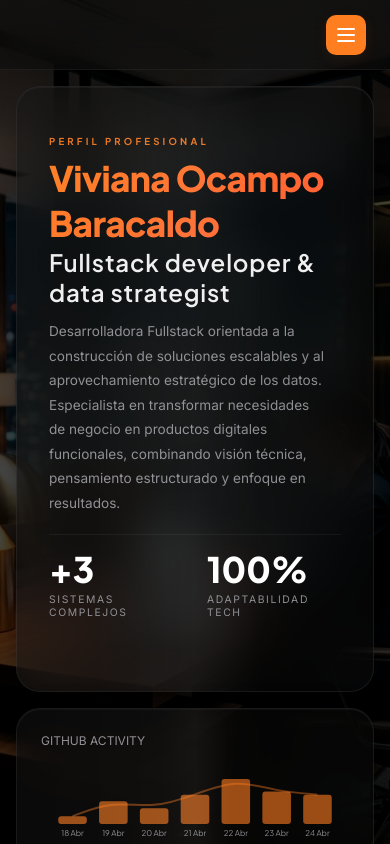
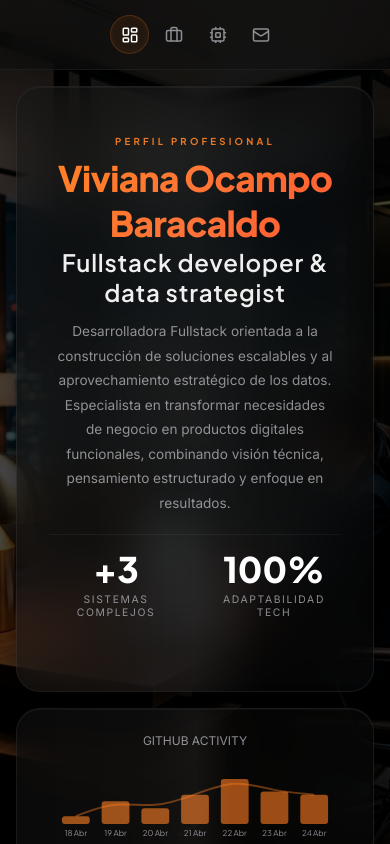
Before and after one commit to YURIVIVIANAOCAMPO/portfolio, a Next.js app: page / in a window 390 px wide. Built offline with nearby package versions, Linux system fonts and the light colour scheme.

Commit message:
feat: implement dashboard widgets and contact section components

```diff
--- a/components/Contact/Contact.module.css
+++ b/components/Contact/Contact.module.css
@@ -111,8 +111,34 @@
 }
 
 @media (max-width: 768px) {
+  .section {
+    padding: 40px 1rem 0 1rem;
+  }
   .contactGrid {
     grid-template-columns: 1fr;
+    text-align: center;
+    gap: 1rem;
+  }
+  .contactInfoCard {
+    display: flex;
+    flex-direction: column;
+    align-items: center;
+    text-align: center;
+    width: 100%;
+    padding: 1.5rem 1rem;
+  }
+  .contactInfoCard h3, .contactInfoCard p {
+    text-align: center;
+    width: 100%;
+  }
+  .emailBox {
+    justify-content: center;
+    width: 100%;
+    font-size: 0.8rem;
+    padding: 0.8rem;
+  }
+  .social {
+    gap: 1.5rem;
   }
 }
 
--- a/components/Contact/Contact.tsx
+++ b/components/Contact/Contact.tsx
@@ -32,7 +32,7 @@ export default function Contact() {
                   <Github size={20} />
                   <span>GitHub</span>
                 </a>
-                <a href="https://wa.me/qr/CP2RVC7ELC3SE1" target="_blank" className={styles.socialLink}>
+                <a href="https://wa.me/573174089448" target="_blank" className={styles.socialLink}>
                    <div className={styles.waIcon}>
                       <svg viewBox="0 0 24 24" width="20" height="20" fill="currentColor"><path d="M17.472 14.382c-.297-.149-1.758-.867-2.03-.967-.273-.099-.471-.148-.67.15-.197.297-.767.966-.94 1.164-.173.199-.347.223-.644.075-.297-.15-1.255-.463-2.39-1.475-.883-.788-1.48-1.761-1.653-2.059-.173-.297-.018-.458.13-.606.134-.133.298-.347.446-.52.149-.174.198-.298.298-.497.099-.198.05-.371-.025-.52-.075-.149-.669-1.612-.916-2.207-.242-.579-.487-.5-.669-.51-.173-.008-.371-.01-.57-.01-.198 0-.52.074-.792.372-.272.297-1.04 1.016-1.04 2.479 0 1.462 1.065 2.875 1.213 3.074.149.198 2.096 3.2 5.077 4.487.709.306 1.262.489 1.694.625.712.227 1.36.195 1.871.118.571-.085 1.758-.719 2.006-1.413.248-.694.248-1.289.173-1.413-.074-.124-.272-.198-.57-.347m-5.421 7.403h-.004a9.87 9.87 0 01-5.031-1.378l-.361-.214-3.741.982.998-3.648-.235-.374a9.86 9.86 0 01-1.51-5.26c.001-5.45 4.436-9.884 9.888-9.884 2.64 0 5.122 1.03 6.988 2.898a9.825 9.825 0 012.893 6.994c-.003 5.45-4.437 9.884-9.885 9.884m8.413-18.297A11.815 11.815 0 0012.05 0C5.495 0 .16 5.335.157 11.892c0 2.096.547 4.142 1.588 5.945L0 24l6.335-1.662c1.72.937 3.658 1.43 5.63 1.43h.004c6.554 0 11.89-5.335 11.893-11.893a11.821 11.821 0 00-3.48-8.413z"/></svg>
                    </div>
--- a/components/DashboardShell/DashboardShell.module.css
+++ b/components/DashboardShell/DashboardShell.module.css
@@ -23,7 +23,7 @@
   height: var(--topbar-height);
   padding: 0 4rem;
   display: flex;
-  justify-content: space-between;
+  justify-content: center;
   align-items: center;
   background: rgba(15, 15, 15, 0.4);
   backdrop-filter: blur(20px);
@@ -33,36 +33,12 @@
   position: relative;
 }
 
-.logoArea {
-  display: flex;
-  align-items: center;
-  gap: 1rem;
-  cursor: pointer;
-}
 
-.logoIcon {
-  width: 32px;
-  height: 32px;
-  background: var(--gradient-primary);
-  border-radius: 8px;
-}
 
-.logoText {
-  font-family: var(--font-heading);
-  font-weight: 800;
-  font-size: 1.25rem;
-  letter-spacing: 0.1rem;
-}
-
-.navSpacer {
-  flex: 1;
-}
-
-.desktopNav {
+.mainNav {
   display: flex;
   justify-content: center;
   gap: 1rem;
-  flex: 2; /* Give more space to the menu area */
 }
 
 .navLink {
@@ -90,13 +66,7 @@
   border: 1px solid rgba(255, 126, 32, 0.2);
 }
 
-.rightActions {
-  display: flex;
-  align-items: center;
-  justify-content: flex-end;
-  gap: 1.5rem;
-  flex: 1;
-}
+
 
 .mainContent {
   flex: 1;
@@ -115,17 +85,7 @@
   padding-bottom: 2rem;
 }
 
-.mobileToggle {
-  display: none;
-  background: var(--accent);
-  color: white;
-  width: 40px;
-  height: 40px;
-  border-radius: 10px;
-  justify-content: center;
-  align-items: center;
-  box-shadow: 0 4px 15px var(--accent-muted);
-}
+
 
 .backdrop {
   position: fixed;
@@ -138,23 +98,7 @@
   z-index: 40;
 }
 
-.userInfo {
-  display: flex;
-  align-items: center;
-  gap: 1.2rem;
-  background: rgba(255, 255, 255, 0.03);
-  padding: 0.4rem 0.6rem 0.4rem 1.2rem;
-  border-radius: 100px;
-  border: 1px solid rgba(255, 255, 255, 0.08);
-  backdrop-filter: blur(10px);
-  transition: all 0.3s ease;
-}
 
-.userInfo:hover {
-  background: rgba(255, 255, 255, 0.06);
-  border-color: rgba(255, 255, 255, 0.15);
-  transform: translateY(-1px);
-}
 
 .bellContainer {
   position: relative;
@@ -197,17 +141,7 @@
   75% { transform: rotate(10deg); }
 }
 
-.avatar {
-  width: 32px;
-  height: 32px;
-  background: var(--accent);
-  border-radius: 50%;
-  display: flex;
-  justify-content: center;
-  align-items: center;
-  font-weight: 700;
-  font-size: 0.8rem;
-}
+
 
 .grid {
   padding: 1.5rem 2rem 2rem 2rem;
@@ -251,66 +185,41 @@
 .span12 { grid-column: span 12; }
 .span6 { grid-column: span 6; }
 
-.mobileNav {
-  position: fixed;
-  top: var(--topbar-height);
-  left: 0;
-  right: 0;
-  background: rgba(10, 10, 10, 0.95);
-  backdrop-filter: blur(25px);
-  padding: 1rem;
-  display: flex;
-  flex-direction: column;
-  gap: 0.5rem;
-  z-index: 90;
-  border-bottom: 1px solid rgba(255, 255, 255, 0.05);
-  animation: slideDown 0.3s ease;
-}
 
-@keyframes slideDown {
-  from { opacity: 0; transform: translateY(-10px); }
-  to { opacity: 1; transform: translateY(0); }
-}
-
-.mobileNavLink {
-  display: flex;
-  align-items: center;
-  gap: 1rem;
-  padding: 1rem;
-  border-radius: 12px;
-  color: var(--text-muted);
-  font-weight: 500;
-  transition: all 0.3s ease;
-}
 
 @media (max-width: 1024px) {
   .span4, .span8, .span6 { grid-column: span 12; }
 
-  .desktopNav {
+  .topbar {
+    padding: 0 1rem;
+  }
+
+  .navLabel {
     display: none;
   }
 
-  .mobileToggle {
-    display: flex;
+  .mainNav {
+    gap: 0.4rem;
   }
 
-  .topbar {
-    padding: 0 1.5rem;
+  .navLink {
+    padding: 0.6rem;
+    gap: 0;
   }
 
   .grid {
     padding: 1rem;
     gap: 1rem;
   }
+
+  .widget {
+    text-align: center;
+    display: flex;
+    flex-direction: column;
+    align-items: center;
+  }
 }
 
 @media (max-width: 640px) {
-  .logoText {
-    display: none;
-  }
-
-  .userInfo {
-    padding: 0.4rem 0.6rem;
-    gap: 0.5rem;
-  }
+  /* userInfo styles removed */
 }
--- a/components/DashboardShell/DashboardShell.tsx
+++ b/components/DashboardShell/DashboardShell.tsx
@@ -19,11 +19,9 @@ import { clsx } from "clsx";
 
 export default function DashboardShell({ children }: { children: React.ReactNode }) {
   const [activeTab, setActiveTab] = useState("hero");
-  const [isMobileMenuOpen, setIsMobileMenuOpen] = useState(false);
 
   const navigateTo = (id: string) => {
     setActiveTab(id);
-    setIsMobileMenuOpen(false);
     const element = document.getElementById(id);
     if (element) {
       element.scrollIntoView({ behavior: "smooth", block: "start" });
@@ -40,10 +38,8 @@ export default function DashboardShell({ children }: { children: React.ReactNode
   return (
     <div className={styles.dashboardWrapper}>
       <header className={styles.topbar}>
-        <div className={styles.navSpacer} />
-
-        {/* Desktop Navigation */}
-        <nav className={styles.desktopNav}>
+        {/* Main Navigation */}
+        <nav className={styles.mainNav}>
           {navItems.map((item) => (
             <div
               key={item.id}
@@ -51,33 +47,13 @@ export default function DashboardShell({ children }: { children: React.ReactNode
               onClick={() => navigateTo(item.id)}
             >
               <item.icon size={18} className={styles.icon} />
-              <span>{item.label}</span>
+              <span className={styles.navLabel}>{item.label}</span>
             </div>
           ))}
         </nav>
-
-        <div className={styles.rightActions}>
-          <button className={styles.mobileToggle} onClick={() => setIsMobileMenuOpen(!isMobileMenuOpen)}>
-            {isMobileMenuOpen ? <X size={24} /> : <Menu size={24} />}
-          </button>
-        </div>
       </header>
 
-      {/* Mobile Navigation Menu */}
-      {isMobileMenuOpen && (
-        <div className={styles.mobileNav}>
-          {navItems.map((item) => (
-            <div
-              key={item.id}
-              className={clsx(styles.mobileNavLink, activeTab === item.id && styles.activeLink)}
-              onClick={() => navigateTo(item.id)}
-            >
-              <item.icon size={20} className={styles.icon} />
-              <span>{item.label}</span>
-            </div>
-          ))}
-        </div>
-      )}
+
 
       {/* Main Content */}
       <main className={styles.mainContent}>
--- a/components/Widgets/Widgets.module.css
+++ b/components/Widgets/Widgets.module.css
@@ -40,6 +40,24 @@
 
 .heroContent {
   padding: 1.5rem 0.5rem 3rem 0.5rem;
+}
+
+@media (max-width: 1024px) {
+  .heroContent, .skillGrid, .statItem, .contactContent {
+    display: flex;
+    flex-direction: column;
+    align-items: center;
+    text-align: center;
+  }
+  .heroContent p {
+    max-width: 100%;
+  }
+  .skillItems, .contactLinks, .statFooter {
+    justify-content: center;
+  }
+  .kpiGrid {
+    justify-items: center;
+  }
 }
 
 .heroContent p {
--- a/components/Widgets/Widgets.tsx
+++ b/components/Widgets/Widgets.tsx
@@ -80,10 +80,10 @@ export function ProjectsWidget() {
       url: "https://spybee-six.vercel.app"
     },
     {
-      title: "StoreMaster front",
-      tag: "Microservices",
-      image: "/storeMaster.png",
-      url: "https://store-microservices-front.vercel.app/"
+      title: "Oromiel multiparque",
+      tag: "Real Estate",
+      image: "/oromiel.png",
+      url: "https://oromielmultiparque.com"
     }
   ];
 
```
Also changed, not shown: components/Projects/Projects.tsx (+10 -10 lines).
